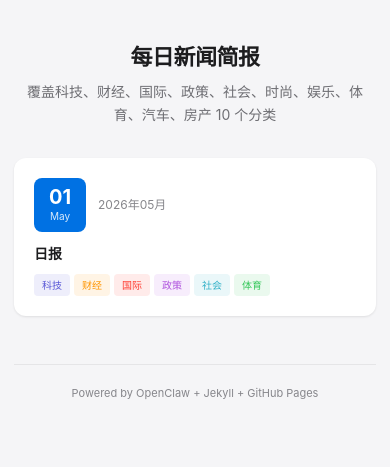
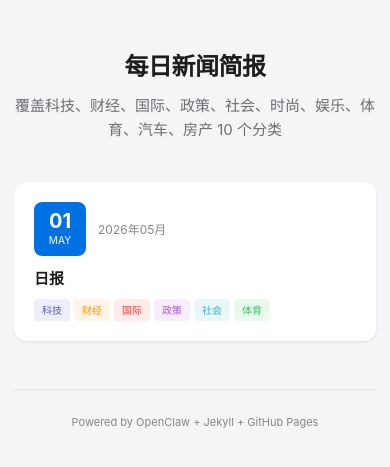
Before and after one commit to xiaxianlin/news, a Jekyll site: the page built from index.html, in a window 390 px wide. Shown: the top 467 px of the page. Built offline with Jekyll 4.4.1, drawn with Linux system fonts in a browser that asks for light colours.

Commit message:
fix: css

```diff
--- a/assets/css/style.css
+++ b/assets/css/style.css
@@ -6,10 +6,22 @@
     --text-secondary: #6e6e73;
     --text-muted: #86868b;
     --accent: #0071e3;
+    --accent-hover: #0077ed;
     --shadow-sm: 0 1px 3px rgba(0,0,0,0.06), 0 1px 2px rgba(0,0,0,0.04);
     --shadow-md: 0 4px 12px rgba(0,0,0,0.08);
+    --shadow-lg: 0 8px 24px rgba(0,0,0,0.1);
     --radius: 12px;
     --radius-sm: 8px;
+    --cat-tech: #5856d6;
+    --cat-finance: #ff9500;
+    --cat-world: #ff3b30;
+    --cat-policy: #af52de;
+    --cat-social: #30b0c7;
+    --cat-fashion: #ff2d55;
+    --cat-entertainment: #ff6b35;
+    --cat-sports: #34c759;
+    --cat-auto: #007aff;
+    --cat-house: #5ac8fa;
 }
 
 * { margin: 0; padding: 0; box-sizing: border-box; }
@@ -22,30 +34,49 @@
     -webkit-font-smoothing: antialiased;
 }
 
-.container { max-width: 760px; margin: 0 auto; padding: 0 24px; }
+.container { max-width: 1200px; margin: 0 auto; padding: 0 24px; }
 
 /* ── Header ── */
 .header {
-    padding: 28px 0 20px;
+    padding: 32px 0 24px;
+    margin-bottom: 8px;
 }
 .header-inner {
-    display: flex; align-items: center; justify-content: space-between;
+    display: flex;
+    align-items: center;
+    justify-content: space-between;
 }
-.header h1 { font-size: 20px; font-weight: 700; letter-spacing: -0.3px; }
+.header h1 { font-size: 22px; font-weight: 700; letter-spacing: -0.3px; }
 .header h1 a { color: var(--text); text-decoration: none; }
 .header h1 .dot { color: var(--accent); }
-.header-meta { font-size: 12px; color: var(--text-muted); margin-top: 4px; }
-.header-meta .sep { color: var(--border); margin: 0 8px; }
+.header-meta {
+    display: flex; align-items: center; gap: 16px;
+    font-size: 12px; color: var(--text-muted); margin-top: 6px;
+}
+.header-meta .sep { color: var(--border); }
+.header-right { font-size: 12px; color: var(--text-muted); }
 
-/* ── Homepage ── */
-.hero { text-align: center; padding: 40px 0 32px; }
-.hero h2 { font-size: 26px; font-weight: 700; letter-spacing: -0.5px; margin-bottom: 6px; }
-.hero p { color: var(--text-secondary); font-size: 14px; }
+/* ── Hero / Homepage ── */
+.hero {
+    text-align: center;
+    padding: 48px 0 40px;
+}
+.hero h2 {
+    font-size: 32px;
+    font-weight: 700;
+    letter-spacing: -0.5px;
+    margin-bottom: 8px;
+}
+.hero p {
+    color: var(--text-secondary);
+    font-size: 15px;
+}
 
+/* ── Post List (Homepage Cards) ── */
 .post-grid {
     display: grid;
-    grid-template-columns: repeat(auto-fill, minmax(260px, 1fr));
-    gap: 14px;
+    grid-template-columns: repeat(auto-fill, minmax(280px, 1fr));
+    gap: 16px;
     margin-bottom: 48px;
 }
 .post-card {
@@ -56,105 +87,323 @@
     color: var(--text);
     box-shadow: var(--shadow-sm);
     transition: transform 0.2s, box-shadow 0.2s;
+    display: flex;
+    flex-direction: column;
 }
-.post-card:hover { transform: translateY(-2px); box-shadow: var(--shadow-md); }
-.post-card-header { display: flex; align-items: center; gap: 12px; margin-bottom: 12px; }
+.post-card:hover {
+    transform: translateY(-2px);
+    box-shadow: var(--shadow-md);
+}
+.post-card-header {
+    display: flex;
+    align-items: center;
+    gap: 12px;
+    margin-bottom: 12px;
+}
 .post-card-date-box {
-    background: var(--accent); color: #fff; border-radius: var(--radius-sm);
-    padding: 8px 12px; text-align: center; min-width: 52px;
+    background: var(--accent);
+    color: #fff;
+    border-radius: var(--radius-sm);
+    padding: 8px 12px;
+    text-align: center;
+    min-width: 52px;
 }
 .post-card-date-box .day { font-size: 20px; font-weight: 700; line-height: 1.1; }
-.post-card-date-box .month { font-size: 10px; opacity: 0.85; }
+.post-card-date-box .month { font-size: 10px; font-weight: 500; opacity: 0.85; text-transform: uppercase; }
+.post-card-info { flex: 1; }
 .post-card-info .weekday { font-size: 12px; color: var(--text-muted); }
-.post-card-title { font-size: 14px; font-weight: 600; line-height: 1.4; margin-bottom: 10px; }
-.post-card-tags { display: flex; flex-wrap: wrap; gap: 4px; margin-top: auto; }
-.tag { font-size: 10px; padding: 3px 8px; border-radius: 4px; font-weight: 500; }
-.tag-科技 { background: rgba(88,86,214,0.1); color: #5856d6; }
-.tag-财经 { background: rgba(255,149,0,0.1); color: #ff9500; }
-.tag-国际 { background: rgba(255,59,48,0.1); color: #ff3b30; }
-.tag-政策 { background: rgba(175,82,222,0.1); color: #af52de; }
-.tag-社会 { background: rgba(48,176,199,0.1); color: #30b0c7; }
-.tag-体育 { background: rgba(52,199,89,0.1); color: #34c759; }
+.post-card-title {
+    font-size: 15px;
+    font-weight: 600;
+    margin-bottom: 10px;
+    line-height: 1.4;
+}
+.post-card-tags {
+    display: flex;
+    flex-wrap: wrap;
+    gap: 4px;
+    margin-top: auto;
+}
+.tag {
+    font-size: 10px;
+    padding: 3px 8px;
+    border-radius: 4px;
+    font-weight: 500;
+}
 
 /* ── Post Page ── */
 .post-nav {
-    display: flex; align-items: center; justify-content: space-between;
-    padding: 14px 0 20px;
+    display: flex;
+    align-items: center;
+    justify-content: space-between;
+    padding: 16px 0;
+    margin-bottom: 16px;
+    border-bottom: 1px solid var(--border);
 }
-.back-link { color: var(--accent); text-decoration: none; font-size: 13px; font-weight: 500; }
+.back-link {
+    display: inline-flex;
+    align-items: center;
+    gap: 4px;
+    color: var(--accent);
+    text-decoration: none;
+    font-size: 13px;
+    font-weight: 500;
+}
 .back-link:hover { text-decoration: underline; }
 .post-date-label { font-size: 13px; color: var(--text-muted); }
 
-.post-title {
-    font-size: 24px; font-weight: 700; letter-spacing: -0.3px;
-    padding-bottom: 20px; border-bottom: 1px solid var(--border); margin-bottom: 32px;
+.post-header {
+    padding: 24px 0 32px;
+    border-bottom: 1px solid var(--border);
+    margin-bottom: 32px;
+}
+.post-header h2 {
+    font-size: 26px;
+    font-weight: 700;
+    letter-spacing: -0.3px;
 }
 
-/* ── Post Content ── */
+/* ── Section (Category) ── */
+.section {
+    margin-bottom: 36px;
+}
+.section-title {
+    font-size: 18px;
+    font-weight: 700;
+    margin-bottom: 14px;
+    display: flex;
+    align-items: center;
+    gap: 8px;
+}
+.section-title .icon { font-size: 20px; }
+.section-title .line {
+    flex: 1;
+    height: 1px;
+    background: var(--border);
+}
+
+/* ── Masonry Card Grid ── */
+.masonry {
+    column-count: 3;
+    column-gap: 14px;
+}
+.masonry .card {
+    break-inside: avoid;
+    margin-bottom: 14px;
+    background: var(--card);
+    border-radius: var(--radius-sm);
+    box-shadow: var(--shadow-sm);
+    overflow: hidden;
+    transition: box-shadow 0.2s;
+}
+.masonry .card:hover {
+    box-shadow: var(--shadow-md);
+}
+.card-inner {
+    padding: 14px 16px;
+}
+.card-tag {
+    display: inline-block;
+    font-size: 10px;
+    font-weight: 600;
+    padding: 2px 8px;
+    border-radius: 4px;
+    margin-bottom: 8px;
+}
+.card-inner h4 {
+    font-size: 13px;
+    font-weight: 600;
+    line-height: 1.45;
+    margin-bottom: 6px;
+}
+.card-inner .summary {
+    font-size: 12px;
+    color: var(--text-secondary);
+    line-height: 1.6;
+}
+.card-inner .meta {
+    margin-top: 8px;
+    font-size: 11px;
+    color: var(--text-muted);
+}
+.card-inner .meta a {
+    color: var(--accent);
+    text-decoration: none;
+}
+.card-inner .meta a:hover { text-decoration: underline; }
+
+/* Card with headline style */
+.card.headline {
+    background: var(--accent);
+    color: #fff;
+}
+.card.headline .card-inner h4 { color: #fff; font-size: 14px; }
+.card.headline .card-inner .summary { color: rgba(255,255,255,0.8); }
+.card.headline .card-inner .meta { color: rgba(255,255,255,0.6); }
+.card.headline .card-inner .meta a { color: rgba(255,255,255,0.8); }
+.card.headline .card-tag {
+    background: rgba(255,255,255,0.2);
+    color: #fff;
+}
+
+/* ── AI Comment ── */
+.ai-comment-card {
+    break-inside: avoid;
+    margin-bottom: 14px;
+    background: linear-gradient(135deg, #f0f4ff 0%, #faf5ff 100%);
+    border: 1px solid rgba(88,86,214,0.12);
+    border-radius: var(--radius-sm);
+    padding: 14px 16px;
+}
+.ai-comment-card .label {
+    font-size: 11px;
+    font-weight: 600;
+    color: var(--cat-tech);
+    margin-bottom: 6px;
+    display: flex;
+    align-items: center;
+    gap: 4px;
+}
+.ai-comment-card p {
+    font-size: 12px;
+    color: var(--text-secondary);
+    line-height: 1.75;
+}
+.ai-comment-card strong {
+    color: var(--cat-tech);
+}
+
+/* ── Post Content Overrides (from markdown) ── */
 .post-content { margin-bottom: 40px; }
-
 .post-content h2 {
-    font-size: 17px; font-weight: 700;
-    margin: 36px 0 14px; padding: 10px 16px;
-    background: var(--card); border-radius: var(--radius-sm);
-    box-shadow: var(--shadow-sm);
-    border-left: 3px solid var(--accent);
+    font-size: 18px;
+    font-weight: 700;
+    margin: 40px 0 14px;
+    display: flex;
+    align-items: center;
+    gap: 8px;
+}
+.post-content h2::after {
+    content: '';
+    flex: 1;
+    height: 1px;
+    background: var(--border);
 }
 .post-content h3 {
-    font-size: 14px; font-weight: 600; margin: 16px 0 8px;
+    font-size: 15px;
+    font-weight: 600;
+    margin: 18px 0 8px;
 }
-
 .post-content ul {
-    list-style: none; padding: 0; margin: 8px 0;
+    list-style: none;
+    padding: 0;
+    margin: 8px 0;
 }
 .post-content ul li {
-    font-size: 13px; padding: 4px 0 4px 14px; position: relative;
-    color: var(--text-secondary); line-height: 1.65;
+    font-size: 13px;
+    padding: 5px 0 5px 16px;
+    position: relative;
+    color: var(--text-secondary);
+    line-height: 1.6;
 }
 .post-content ul li::before {
-    content: '·'; position: absolute; left: 2px; color: var(--text-muted); font-weight: 700;
+    content: '·';
+    position: absolute;
+    left: 4px;
+    color: var(--text-muted);
+    font-weight: 700;
 }
-.post-content ul li strong { color: var(--text); font-weight: 600; }
-
+.post-content ul li strong {
+    color: var(--text);
+    font-weight: 600;
+}
 .post-content blockquote {
-    background: var(--card); border-radius: var(--radius-sm);
-    box-shadow: var(--shadow-sm);
-    border: none; border-left: 3px solid #5856d6;
-    padding: 14px 18px; margin: 14px 0;
-    font-size: 13px; line-height: 1.85; color: var(--text-secondary);
+    background: linear-gradient(135deg, #f0f4ff, #faf5ff);
+    border: 1px solid rgba(88,86,214,0.12);
+    border-radius: var(--radius-sm);
+    padding: 14px 16px;
+    margin: 14px 0;
+    font-size: 12px;
+    line-height: 1.8;
+    color: var(--text-secondary);
 }
 .post-content blockquote p { margin: 0; }
-.post-content blockquote strong { color: #5856d6; }
-
-.post-content hr { border: none; border-top: 1px solid var(--border); margin: 24px 0; }
-.post-content a { color: var(--accent); text-decoration: none; }
+.post-content blockquote strong {
+    color: var(--cat-tech);
+}
+.post-content hr {
+    border: none;
+    margin: 28px 0;
+}
+.post-content a {
+    color: var(--accent);
+    text-decoration: none;
+}
 .post-content a:hover { text-decoration: underline; }
 
 /* ── Bottom Nav ── */
 .bottom-nav {
-    display: flex; justify-content: space-between;
-    padding: 20px 0 28px; border-top: 1px solid var(--border);
+    display: flex;
+    justify-content: space-between;
+    padding: 24px 0 32px;
+    border-top: 1px solid var(--border);
+    margin-top: 16px;
 }
 .nav-btn {
-    display: inline-flex; align-items: center; gap: 6px;
-    padding: 10px 20px; background: var(--card); border: 1px solid var(--border);
-    border-radius: var(--radius-sm); color: var(--text);
-    text-decoration: none; font-size: 13px; font-weight: 500;
-    box-shadow: var(--shadow-sm); transition: box-shadow 0.2s;
+    display: inline-flex;
+    align-items: center;
+    gap: 6px;
+    padding: 10px 20px;
+    background: var(--card);
+    border: 1px solid var(--border);
+    border-radius: var(--radius-sm);
+    color: var(--text);
+    text-decoration: none;
+    font-size: 13px;
+    font-weight: 500;
+    box-shadow: var(--shadow-sm);
+    transition: box-shadow 0.2s;
 }
 .nav-btn:hover { box-shadow: var(--shadow-md); }
 .nav-btn-right { margin-left: auto; }
 
 /* ── Footer ── */
 .footer {
-    text-align: center; padding: 20px 0; font-size: 11px;
-    color: var(--text-muted); border-top: 1px solid var(--border);
+    text-align: center;
+    padding: 24px 0;
+    font-size: 11px;
+    color: var(--text-muted);
+    border-top: 1px solid var(--border);
 }
 
+/* ── Empty ── */
+.empty {
+    text-align: center;
+    padding: 60px 0;
+    color: var(--text-muted);
+}
+
+/* ── Tag Colors ── */
+.tag-科技, .card-tag.tag-科技 { background: rgba(88,86,214,0.1); color: var(--cat-tech); }
+.tag-财经, .card-tag.tag-财经 { background: rgba(255,149,0,0.1); color: var(--cat-finance); }
+.tag-国际, .card-tag.tag-国际 { background: rgba(255,59,48,0.1); color: var(--cat-world); }
+.tag-政策, .card-tag.tag-政策 { background: rgba(175,82,222,0.1); color: var(--cat-policy); }
+.tag-社会, .card-tag.tag-社会 { background: rgba(48,176,199,0.1); color: var(--cat-social); }
+.tag-时尚, .card-tag.tag-时尚 { background: rgba(255,45,85,0.1); color: var(--cat-fashion); }
+.tag-娱乐, .card-tag.tag-娱乐 { background: rgba(255,107,53,0.1); color: var(--entertainment); }
+.tag-体育, .card-tag.tag-体育 { background: rgba(52,199,89,0.1); color: var(--cat-sports); }
+.tag-汽车, .card-tag.tag-汽车 { background: rgba(0,122,255,0.1); color: var(--cat-auto); }
+.tag-房产, .card-tag.tag-房产 { background: rgba(90,200,250,0.1); color: var(--cat-house); }
+
 /* ── Responsive ── */
+@media (max-width: 900px) {
+    .masonry { column-count: 2; }
+}
 @media (max-width: 600px) {
     .container { padding: 0 14px; }
+    .masonry { column-count: 1; }
     .post-grid { grid-template-columns: 1fr; }
-    .hero h2 { font-size: 22px; }
-    .post-title { font-size: 20px; }
+    .hero h2 { font-size: 24px; }
+    .post-header h2 { font-size: 20px; }
+    .header-inner { flex-direction: column; align-items: flex-start; gap: 4px; }
 }
```
